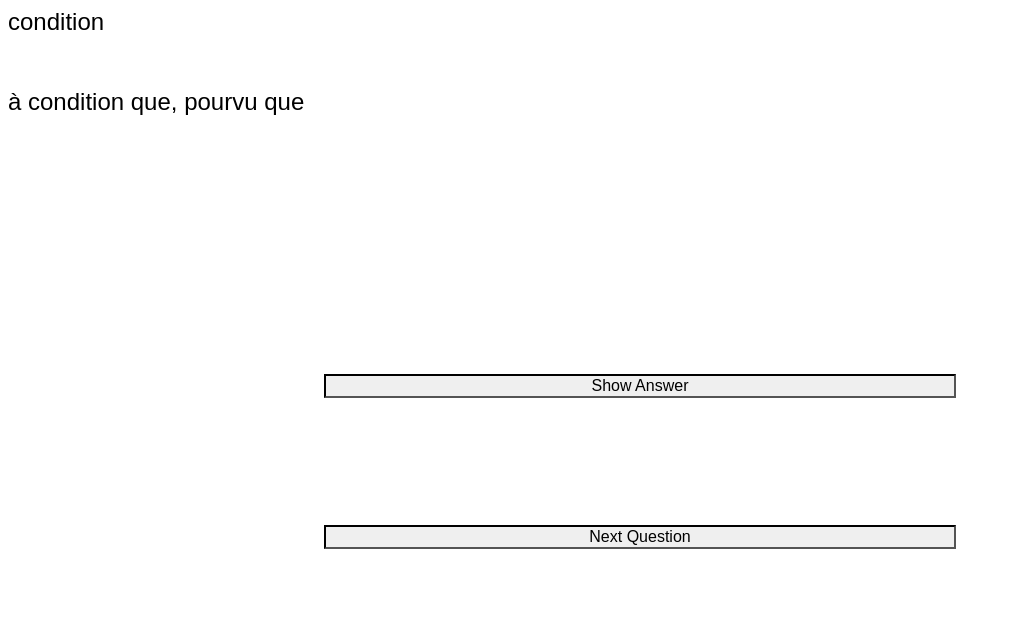
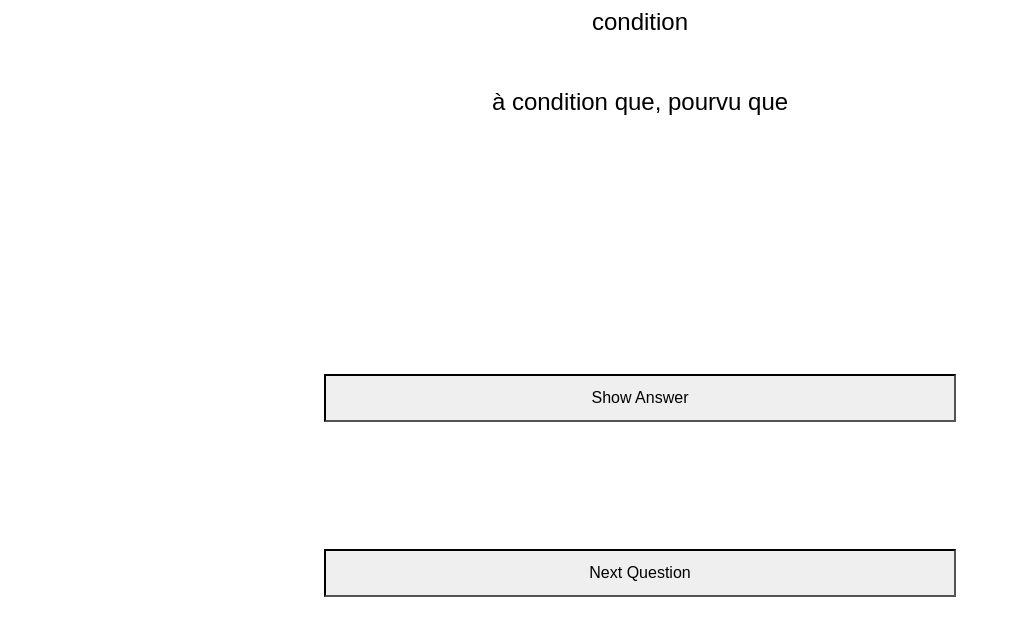
Before and after one commit to Flozz2/flozz2.github.io, a plain HTML site: page anglais/colonnes3-4.html in a window 1280 px wide. Shown: the whole page, without its empty margins (0-1010 px from the left). Drawn offline with Linux system fonts and the light colour scheme.

Commit message:
Update quiz.css

```diff
--- a/quiz.css
+++ b/quiz.css
@@ -3,11 +3,12 @@ div {
     height: 5rem;
     font-size: 1.5rem;
     font-family: sans-serif;
+    text-align: center;
 }
 
 button {
     border-style: inset;
-    height: auto;
+    height: 3rem;
     font-size: 1rem;
     width: 50%;
     margin-left: 25%;
```
